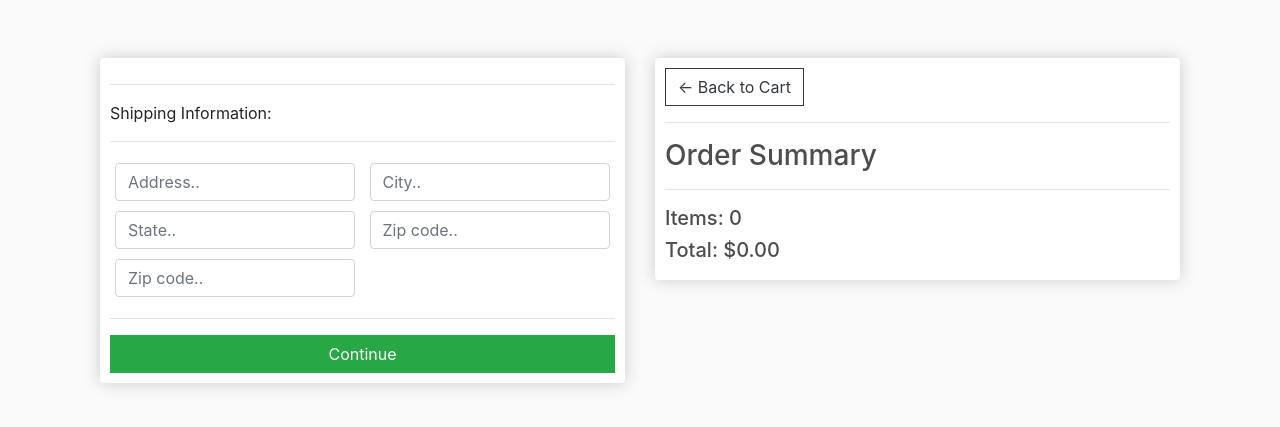
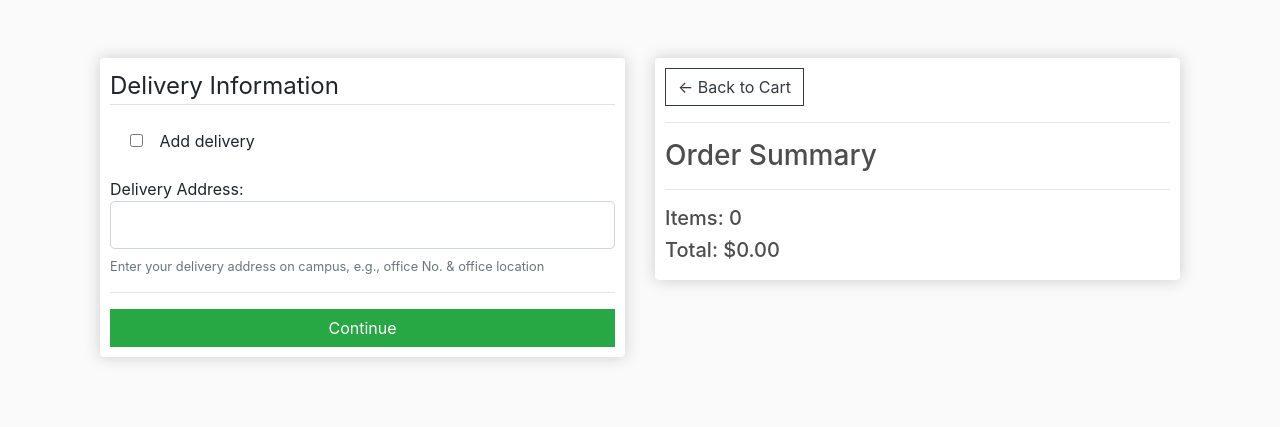
Before and after one commit to abiatarfestus/cafeteria, a Django app: page /canteen/checkout/ in a window 1280 px wide. Shown: the part 77-504 px from the top of the page. Run offline with Django 4.2, Linux system fonts and the light colour scheme; the visitor is signed in with stand-in values (Sample User, id 1); data comes from the database, SQL or seed files in the repository; data that the repository does not hold is empty; some libraries are stand-ins or nearby versions.

Commit message:
Update checkout

```diff
--- a/cafeteria/urls.py
+++ b/cafeteria/urls.py
@@ -27,6 +27,6 @@ urlpatterns = [
     path("canteen/", include("canteen.urls")),
     path("users/", include("users.urls")),
     path("accounts/", include("django.contrib.auth.urls")),
-    path('favicon.ico', RedirectView.as_view(url=staticfiles_storage.url('img/favicon.ico'))),
+    path('favicon.ico', RedirectView.as_view(url=staticfiles_storage.url('images/favicon.ico'))),
 ]
 urlpatterns += static(settings.MEDIA_URL, document_root=settings.MEDIA_ROOT)
--- /dev/null
+++ b/canteen/forms.py
@@ -0,0 +1,21 @@
+from unicodedata import name
+from django import forms
+from .models import DeliveryAddress, Order
+
+class AddressUpdateForm(forms.ModelForm):
+    class Meta:
+        model = DeliveryAddress
+        fields = ["address"]
+        widgets = {
+            "address": forms.TextInput(
+                attrs={"class": "form-control form-control-lg mb-2", "name":"address", "id":"address-field"}
+            )
+        }
+
+class OrderUpdateForm(forms.ModelForm):
+    class Meta:
+        model = Order
+        fields = ["delivery"]
+        widgets = {
+            "delivery": forms.CheckboxInput(attrs={'type': 'checkbox', 'class': 'form-check form-check-inline', "name":"delivery", "id":"delivery-check"})
+        }
--- a/canteen/templates/canteen/checkout.html
+++ b/canteen/templates/canteen/checkout.html
@@ -4,7 +4,7 @@
      <div class="row">
 		<div class="col-lg-6">
 			<div class="box-element" id="form-wrapper">
-				<form id="form">
+				<!-- <form id="form">
 					<div id="user-info">
 						<div class="form-field">
 							<input required class="form-control" type="text" name="name" placeholder="Name..">
@@ -16,8 +16,9 @@
 
 					<div id="shipping-info">
 						<hr>
-						<p>Shipping Information:</p>
+						<p>Delivery Information:</p>
 						<hr>
+						<p>Would you like to add delivery to this order?</p>
 						<div class="form-field">
 							<input class="form-control" type="text" name="address" placeholder="Address..">
 						</div>
@@ -33,24 +34,53 @@
 						<div class="form-field">
 							<input class="form-control" type="text" name="country" placeholder="Zip code..">
 						</div>
-					</div>
-
 					<hr>
 					<input id="form-button" class="btn btn-success btn-block" type="submit" value="Continue">
-				</form>
+				</form> -->
+				<form method="POST" id="form">
+					{% csrf_token %}
+					<fieldset class="form-group">
+					  <legend class="border-bottom mb-4">Delivery Information</legend>
+					  {% for field in order_form %}
+						<div class="form-check">
+							{{ field }}
+							<label class="form-check-label" for="defaultCheck1">
+								Add delivery
+							  </label>
+						</div>
+						{% endfor %}
+						<br>
+						{% for field in address_form %}
+						<div class="fieldWrapper">
+							{% if field.errors %}
+							<div class="alert alert-warning" role="alert">
+								{{ field.errors }}
+							</div>
+							{% endif %}
+							{{ field.label }}:
+							{{ field }}
+							{% if field.help_text %}
+							<small class="form-text text-muted">{{ field.help_text|safe }}</small>
+							{% endif %}
+						</div>
+						{% endfor %}
+					</fieldset>
+					<hr>
+					<input id="form-button" class="btn btn-success btn-block" type="submit" value="Continue">
+				  </form>
 			</div>
 
 			<br>
 			<div class="box-element hidden" id="payment-info">
-				<small>Paypal Options</small>
-				<button id="make-payment">Make payment</button>
+				<button type="button" class="btn btn-primary btn-block" id="make-payment">Checkout with PayPal</button>
+				<button type="button" class="btn btn-primary btn-block" id="make-payment">Checkout with eWallet</button>
 			</div>
 
 		</div>
 
 		<div class="col-lg-6">
 			<div class="box-element">
-				<a  class="btn btn-outline-dark" href="{% url 'cart' %}">&#x2190; Back to Cart</a>
+				<a  class="btn btn-outline-dark" href="{% url 'canteen:cart' %}">&#x2190; Back to Cart</a>
 				<hr>
 				<h3>Order Summary</h3>
 				<hr>
@@ -69,29 +99,31 @@
 	</div>
 
 	<script type="text/javascript">
-		var shipping = '{{order.shipping}}'
+		var delivery = '{{order.delivery}}'
 		var total = '{{order.get_cart_total|floatformat:2}}'
 
-		if (shipping == 'False'){
-		 	document.getElementById('shipping-info').innerHTML = ''
-		}
+		// if (shipping == 'False'){
+		//  	document.getElementById('shipping-info').innerHTML = ''
+		// }
 
-		if (user != 'AnonymousUser'){
-		 	document.getElementById('user-info').innerHTML = ''
-		 }
+		// if (user != 'AnonymousUser'){
+		//  	document.getElementById('user-info').innerHTML = ''
+		//  }
 
-		if (shipping == 'False' && user != 'AnonymousUser'){
-			//Hide entire form if user is logged in and shipping is false
-				document.getElementById('form-wrapper').classList.add("hidden");
-				//Show payment if logged in user wants to buy an item that does not require shipping
-			    document.getElementById('payment-info').classList.remove("hidden");
-		}
+		// if (shipping == 'False' && user != 'AnonymousUser'){
+		// 	//Hide entire form if user is logged in and shipping is false
+		// 		document.getElementById('form-wrapper').classList.add("hidden");
+		// 		//Show payment if logged in user wants to buy an item that does not require shipping
+		// 	    document.getElementById('payment-info').classList.remove("hidden");
+		// }
 
 		var form = document.getElementById('form')
 		form.addEventListener('submit', function(e){
 	    	e.preventDefault()
-	    	console.log('Form Submitted...')
+	    	console.log('Delivery info submitted...')
 	    	document.getElementById('form-button').classList.add("hidden");
+			document.getElementById('address-field').disabled = true;
+			document.getElementById('delivery-check').disabled = true;
 	    	document.getElementById('payment-info').classList.remove("hidden");
 	    })
 
@@ -102,42 +134,51 @@
 	    function submitFormData(){
 	    	console.log('Payment button clicked')
 
-	    	var userFormData = {
-				'name':null,
-				'email':null,
+	    	// var userFormData = {
+			// 	'name':null,
+			// 	'email':null,
+			// 	'total':total,
+			// }
+
+			// var shippingInfo = {
+			// 	'address':null,
+			// 	'city':null,
+			// 	'state':null,
+			// 	'zipcode':null,
+			// }
+
+			var orderFormData = {
+				'delivery':form.delivery.checked,
 				'total':total,
 			}
 
-			var shippingInfo = {
-				'address':null,
-				'city':null,
-				'state':null,
-				'zipcode':null,
+			var addressInfo = {
+				'address':form.address.value
 			}
 
-			if (shipping != 'False'){
-	    		shippingInfo.address = form.address.value
-		    	shippingInfo.city = form.city.value
-		    	shippingInfo.state = form.state.value
-		    	shippingInfo.zipcode = form.zipcode.value
-	    	}
+			// if (shipping != 'False'){
+	    	// 	shippingInfo.address = form.address.value
+		    // 	shippingInfo.city = form.city.value
+		    // 	shippingInfo.state = form.state.value
+		    // 	shippingInfo.zipcode = form.zipcode.value
+	    	// }
 
-	    	if (user == 'AnonymousUser'){
-	    		userFormData.name = form.name.value
-	    		userFormData.email = form.email.value
-	    	}
+	    	// if (user == 'AnonymousUser'){
+	    	// 	userFormData.name = form.name.value
+	    	// 	userFormData.email = form.email.value
+	    	// }
 
-	    	console.log('Shipping Info:', shippingInfo)
-	    	console.log('User Info:', userFormData)
+	    	console.log('Order Info:', orderFormData)
+	    	console.log('Address Info:', addressInfo)
 
-	    	var url = "/process_order/"
+	    	var url = "/canteen/process_order/"
 	    	fetch(url, {
 	    		method:'POST',
 	    		headers:{
 	    			'Content-Type':'applicaiton/json',
 	    			'X-CSRFToken':csrftoken,
 	    		},
-	    		body:JSON.stringify({'form':userFormData, 'shipping':shippingInfo}),
+	    		body:JSON.stringify({'form':orderFormData, 'address':addressInfo}),
 
 	    	})
 	    	.then((response) => response.json())
--- a/canteen/utils.py
+++ b/canteen/utils.py
@@ -54,7 +54,7 @@ def cookieCart(request):
 def cartData(request):
     if request.user.is_authenticated:
         customer = request.user.customer
-        order, created = Order.objects.get_or_create(customer=customer, complete=False)
+        order, created = Order.objects.get_or_create(customer=customer, submitted=False)
         items = order.order_items.all()
         cartItems = order.get_cart_items
     else:
@@ -81,7 +81,7 @@ def guestOrder(request, data):
 
     order = Order.objects.create(
         customer=customer,
-        complete=False,
+        submitted=False,
     )
 
     for item in items:
--- a/canteen/views.py
+++ b/canteen/views.py
@@ -1,8 +1,10 @@
 from django.shortcuts import render
 from django.http import JsonResponse
+from django.contrib import messages
 import json
 import datetime
 from .models import *
+from .forms import OrderUpdateForm, AddressUpdateForm
 # from .utils import cartData
 from .utils import cookieCart, cartData, guestOrder
 
@@ -36,8 +38,21 @@ def checkout(request):
     cartItems = data["cartItems"]
     order = data["order"]
     items = data["items"]
-
-    context = {"items": items, "order": order, "cartItems": cartItems}
+    if request.method == "POST":
+        order_form = OrderUpdateForm(request.POST, instance=order)
+        address_form = AddressUpdateForm(request.POST, instance=request.user.address)
+        if order_form.is_valid() and address_form.is_valid:
+            order_form.save()
+            address_form.save()
+            # messages.success(request, "Delivery infomation updated!")
+            return render(request, "canteen/process_order.html", context)
+        else:
+            messages.warning(request, "Delivery infomation not updated! Please correct the errors shown below.")
+            context = {"items": items, "order": order, "cartItems": cartItems, "user_form": order_form, "address_form": address_form}
+            return render(request, "canteen/checkout.html", context)
+    order_form = OrderUpdateForm(instance=order)
+    address_form = AddressUpdateForm(instance=request.user.address)
+    context = {"items": items, "order": order, "cartItems": cartItems, "order_form": order_form, "address_form": address_form}
     return render(request, "canteen/checkout.html", context)
 
 
@@ -50,7 +65,7 @@ def updateItem(request):
 
     customer = request.user.customer
     product = Product.objects.get(id=productId)
-    order, created = Order.objects.get_or_create(customer=customer, complete=False)
+    order, created = Order.objects.get_or_create(customer=customer, submitted=False)
 
     orderItem, created = OrderItem.objects.get_or_create(order=order, product=product)
 
@@ -73,25 +88,24 @@ def processOrder(request):
 
     if request.user.is_authenticated:
         customer = request.user.customer
-        order, created = Order.objects.get_or_create(customer=customer, complete=False)
-    else:
-        customer, order = guestOrder(request, data)
+        order, created = Order.objects.get_or_create(customer=customer, submitted=False)
+    # else:
+    #     customer, order = guestOrder(request, data)
 
     total = float(data["form"]["total"])
+    delivery = data["form"]["delivery"]
+    address = data["address"]["address"]
     order.transaction_id = transaction_id
 
+    delivery_address, created = DeliveryAddress.objects.get_or_create(user=request.user)
+    delivery_address.address = address
+    delivery_address.save()
+
+    if delivery:
+        order.delivery = True
     if total == order.get_cart_total:
-        order.complete = True
+        order.submitted = True
+        order.status = "SUBMITTED"
     order.save()
 
-    # if order.delivery == True:
-    #     DeliveryAddress.objects.create(
-    #         customer=customer,
-    #         order=order,
-    #         address=data["shipping"]["address"],
-    #         city=data["shipping"]["city"],
-    #         state=data["shipping"]["state"],
-    #         zipcode=data["shipping"]["zipcode"],
-    #     )
-
     return JsonResponse("Payment submitted..", safe=False)
--- a/static/js/cart.js
+++ b/static/js/cart.js
@@ -18,7 +18,7 @@ for (i = 0; i < updateBtns.length; i++) {
 function updateUserOrder(productId, action){
 	console.log('User is authenticated, sending data...')
 
-		var url = 'canteen/update_item/'
+		var url = '/canteen/update_item/'
 
 		fetch(url, {
 			method:'POST',
--- a/users/signals.py
+++ b/users/signals.py
@@ -11,12 +11,17 @@ from .models import Profile
 @receiver(post_save, sender=User)
 def create_profile(sender, instance, created, **kwargs):
     if created:
-        Profile.objects.create(user=instance)
+        new_profile = Profile.objects.create(user=instance)
+        try:
+            new_profile.save()
+        except Exception as e:
+            print(e)
 
 
-@receiver(post_save, sender=User)
-def save_profile(sender, instance, **kwargs):
-    try:
-        instance.profile.save()
-    except Exception as e:
-        print(e)
+# @receiver(post_save, sender=User)
+# def save_profile(sender, instance, **kwargs):
+#     print("IN SAVE PROFILE")
+#     try:
+#         instance.profile.save()
+#     except Exception as e:
+#         print(e)
```
Also changed, not shown: canteen/admin.py (+6 -6 lines), canteen/drafts.py (+17 -0 lines), canteen/models.py (+17 -9 lines), canteen/signals.py (+18 -12 lines), users/templates/users/profile.html (+14 -0 lines), users/views.py (+8 -6 lines), static/images/profile_pics/Avatar_J4fV7EP.png (added).
